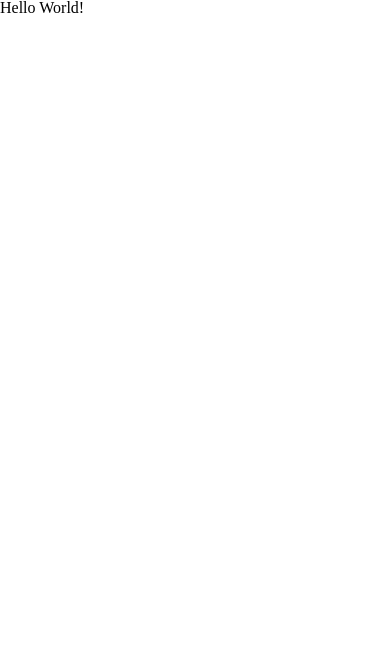
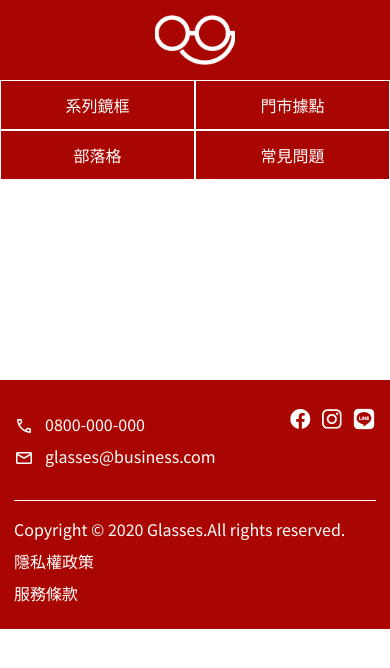
Before and after one commit to GcTzw/HexWeek3-4, a plain HTML site: page index.html in a window 390 px wide. Drawn offline with nearby package versions, Linux system fonts and the light colour scheme.

Commit message:
新增表頭尾ＲＷＤ

```diff
--- /dev/null
+++ b/css/header-footer-reset.css
@@ -0,0 +1,272 @@
+/* http://meyerweb.com/eric/tools/css/reset/
+   v2.0 | 20110126
+   License: none (public domain)
+*/
+
+html, body, div, span, applet, object, iframe,
+h1, h2, h3, h4, h5, h6, p, blockquote, pre,
+a, abbr, acronym, address, big, cite, code,
+del, dfn, em, img, ins, kbd, q, s, samp,
+small, strike, strong, sub, sup, tt, var,
+b, u, i, center,
+dl, dt, dd, ol, ul, li,
+fieldset, form, label, legend,
+table, caption, tbody, tfoot, thead, tr, th, td,
+article, aside, canvas, details, embed,
+figure, figcaption, footer, header, hgroup,
+menu, nav, output, ruby, section, summary,
+time, mark, audio, video {
+	margin: 0;
+	padding: 0;
+	border: 0;
+	font-size: 100%;
+	font: inherit;
+	vertical-align: baseline;
+}
+/* HTML5 display-role reset for older browsers */
+article, aside, details, figcaption, figure,
+footer, header, hgroup, menu, nav, section {
+	display: block;
+}
+body {
+	line-height: 1;
+}
+ol, ul {
+	list-style: none;
+}
+blockquote, q {
+	quotes: none;
+}
+blockquote:before, blockquote:after,
+q:before, q:after {
+	content: '';
+	content: none;
+}
+table {
+	border-collapse: collapse;
+	border-spacing: 0;
+}
+
+img{
+    max-width: 100%;
+    height: auto;
+    vertical-align: middle;
+}
+
+body{
+    font-family: 'Noto Sans TC','Roboto', sans-serif;
+    font-weight: 400;
+    line-height: 1.5;
+}
+
+a{
+    text-decoration: none;
+    color: #fff;
+    display: block;
+}
+a:hover{
+    color: lightblue;
+}
+
+
+*,*::after,*::before{
+    box-sizing: border-box;
+}
+
+.container{
+    margin: 0 auto;
+    max-width: 1296px;
+}
+
+.bg-main{
+     background-color: #AA0601;
+}
+
+.header{
+    color:#fff;
+    display: flex;
+    justify-content: space-between;
+}
+
+.header-logo a{
+    width: 80px;
+    height: 50px;
+    background-image: url(../img/logo-white.png);
+    background-repeat: no-repeat;
+    background-position: center;
+    background-size: cover;
+    margin: 15px 0;
+}
+
+.header-menu{
+    display: flex;
+    justify-content: center;
+    align-items: center;
+    font-size: 20px;
+}
+
+.header-menu li a{
+    margin-left: 64px;
+}
+
+@media (max-width: 992px) {
+    .header{
+        padding: 0 36px ;
+    }
+}
+
+@media (max-width: 767px) {
+    .header{
+        flex-direction: column;
+        padding: 0;
+    }
+    .header-logo{
+        display: flex;
+        justify-content: center;
+    }
+    .header-menu{
+        flex-wrap: wrap;
+        max-width: 100%;
+    }
+    .header-menu li
+    {
+        width: 50%;
+    }
+    .header-menu li a {
+        border: 1px solid #fff;
+        margin: 0;
+        text-align: center;
+        font-size: 16px;
+        padding: 12px 0;
+    }
+}
+
+.footer{
+    color: #fff;
+    padding-top: 64px;
+    padding-bottom: 32px;
+}
+
+.footer-menu
+{
+    display: flex;
+    justify-content: space-between;
+}
+
+.footer-menu-pages
+{
+    display: flex;
+    margin-bottom: 28px;
+}
+.footer-menu-pages li{
+    margin-right: 48px;
+}
+
+.footer-menu-social{
+    display: flex;
+}
+.footer-menu-social img {
+    width: 48px;
+    height: 48px;
+    margin-left: 32px;
+}
+
+.footer-contract{
+    font-size: 36px;
+    margin-top: 8px;
+}
+.footer-contract span{
+    font-size: 40px;
+    margin-right: 20px;
+}
+.footer-contract a{
+    display: flex;
+    align-items: flex-end;
+}
+
+.footer-info{
+    padding-bottom: 32px;
+    border-bottom: 1px solid #fff;
+}
+
+.footer-privacy{
+    display: flex;
+    justify-content: space-between;
+    padding-top: 32px;
+}
+.footer-privacy ul{
+    display: flex;
+    font-size: 14px;
+    line-height: 21px;
+}
+.footer-privacy ul li {
+    margin-left: 48px;
+}
+
+
+
+@media (max-width: 992px){
+
+    .footer{
+        padding: 56px 36px 40px 36px;
+    }
+
+    .footer-menu-social img {
+        width: 40px;
+        height: 40px;
+        margin-left: 16px;
+    }
+}
+
+@media (max-width: 767px){
+
+    .footer{
+        padding: 24px 14px;
+    }
+    .footer-info{
+        display: flex;
+        flex-wrap: wrap;
+        flex-direction: row-reverse;
+        justify-content: flex-end;
+    }
+
+    .footer-menu{
+        width: 50%;
+    }
+    .footer-menu{
+        justify-content: flex-end;
+    }
+    .footer-menu-pages{
+        display: none;
+    }
+    .footer-menu-social img {
+        width: 24px;
+        height: 24px;
+        margin-left: 8px;
+    }
+
+    .footer-contract{
+        width: 50%;
+        font-size: 16px;
+    }
+    .footer-contract span{
+        font-size: 20px;
+        margin-right: 11px;
+    }
+    .footer-privacy{
+        padding-top: 16px;
+        flex-direction: column;
+        flex-wrap: wrap;
+    }
+
+    .footer-privacy ul{
+        line-height: 1.5;
+        font-size: 16px;
+        flex-direction: column;
+        flex-wrap: wrap;
+    }
+    .footer-privacy ul li {
+        margin: 0;
+        margin-top: 8px;
+    }
+}
--- /dev/null
+++ b/css/index.css
@@ -0,0 +1,4 @@
+
+.content{
+    padding: 100px;
+}
--- a/css/style.css
+++ /dev/null
@@ -1,58 +0,0 @@
-/* http://meyerweb.com/eric/tools/css/reset/
-   v2.0 | 20110126
-   License: none (public domain)
-*/
-
-html, body, div, span, applet, object, iframe,
-h1, h2, h3, h4, h5, h6, p, blockquote, pre,
-a, abbr, acronym, address, big, cite, code,
-del, dfn, em, img, ins, kbd, q, s, samp,
-small, strike, strong, sub, sup, tt, var,
-b, u, i, center,
-dl, dt, dd, ol, ul, li,
-fieldset, form, label, legend,
-table, caption, tbody, tfoot, thead, tr, th, td,
-article, aside, canvas, details, embed,
-figure, figcaption, footer, header, hgroup,
-menu, nav, output, ruby, section, summary,
-time, mark, audio, video {
-	margin: 0;
-	padding: 0;
-	border: 0;
-	font-size: 100%;
-	font: inherit;
-	vertical-align: baseline;
-}
-/* HTML5 display-role reset for older browsers */
-article, aside, details, figcaption, figure,
-footer, header, hgroup, menu, nav, section {
-	display: block;
-}
-body {
-	line-height: 1;
-}
-ol, ul {
-	list-style: none;
-}
-blockquote, q {
-	quotes: none;
-}
-blockquote:before, blockquote:after,
-q:before, q:after {
-	content: '';
-	content: none;
-}
-table {
-	border-collapse: collapse;
-	border-spacing: 0;
-}
-
-img{
-    max-width: 100%;
-    height: auto;
-    vertical-align: middle;
-}
-
-*,*::after,*::before{
-    box-sizing: border-box;
-}
--- a/index.html
+++ b/index.html
@@ -4,10 +4,58 @@
     <meta charset="UTF-8">
     <meta http-equiv="X-UA-Compatible" content="IE=edge">
     <meta name="viewport" content="width=device-width, initial-scale=1.0">
-    <link rel="stylesheet" href="css/style.css">
+    <link rel="preconnect" href="https://fonts.googleapis.com">
+    <link rel="preconnect" href="https://fonts.gstatic.com" crossorigin>
+    <link href="https://fonts.googleapis.com/css2?family=Noto+Sans+TC:wght@400;500;700&family=Roboto:ital,wght@0,400;0,500;1,900&display=swap" rel="stylesheet">
+    <link rel="stylesheet" href="https://cdnjs.cloudflare.com/ajax/libs/font-awesome/6.1.1/css/all.min.css" integrity="sha512-KfkfwYDsLkIlwQp6LFnl8zNdLGxu9YAA1QvwINks4PhcElQSvqcyVLLD9aMhXd13uQjoXtEKNosOWaZqXgel0g==" crossorigin="anonymous" referrerpolicy="no-referrer">
+    <link rel="stylesheet" href="https://fonts.googleapis.com/css2?family=Material+Symbols+Rounded:opsz,wght,FILL,GRAD@48,400,0,0" />
+    <link rel="stylesheet" href="css/header-footer-reset.css">
+    <link rel="stylesheet" href="css/index.css">
     <title>第三週作業</title>
 </head>
 <body>
-    <h1>Hello World!</h1>
+    <div class="bg-main">
+        <div class="header container">
+            <div class="header-logo"><a href="index.html"></a></div>
+            <ul class="header-menu">
+                <li><a href="">系列鏡框</a></li>
+                <li><a href="">門市據點</a></li>
+                <li><a href="">部落格</a></li>
+                <li><a href="">常見問題</a></li>
+            </ul>
+        </div>
+    </div>
+    <div class="content">
+
+    </div>
+    <div class="bg-main">
+        <div class="footer container">
+            <div class="footer-info">
+                <div class="footer-menu">
+                    <ul class="footer-menu-pages">
+                        <li><a href="">首頁</a></li>
+                        <li><a href="">系列鏡框</a></li>
+                        <li><a href="">門市據點</a></li>
+                        <li><a href="">部落格</a></li>
+                        <li><a href="">常見問題</a></li>
+                    </ul>
+                    <ul class="footer-menu-social">
+                        <li><a href="#"><img src="img/ic-social-fb.png" alt=""></a></li>
+                        <li><a href="#"><img src="img/ic_social_ig.png" alt=""></a></li>
+                        <li><a href="#"><img src="img/ic_social_line.png" alt=""></a></li>
+                    </ul>
+                </div>
+                <div class="footer-contract"><a href="#"><span class="material-symbols-rounded">call</span>0800-000-000</a></div>
+                <div class="footer-contract"><a href="#"><span class="material-symbols-rounded">mail</span>glasses@business.com</a></div>
+            </div>
+            <div class="footer-privacy">
+                <p>Copyright © 2020 Glasses.All rights reserved.</p>
+                <ul>
+                    <li><a href="#">隱私權政策</a></li>
+                    <li><a href="#">服務條款</a></li>
+                </ul>
+            </div>
+        </div>
+    </div>
 </body>
 </html>
```
